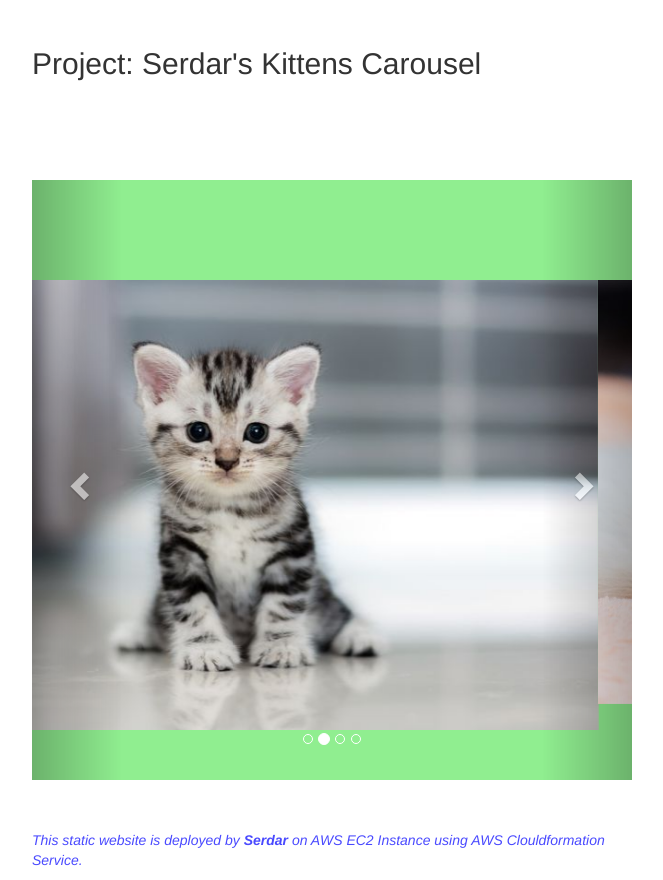
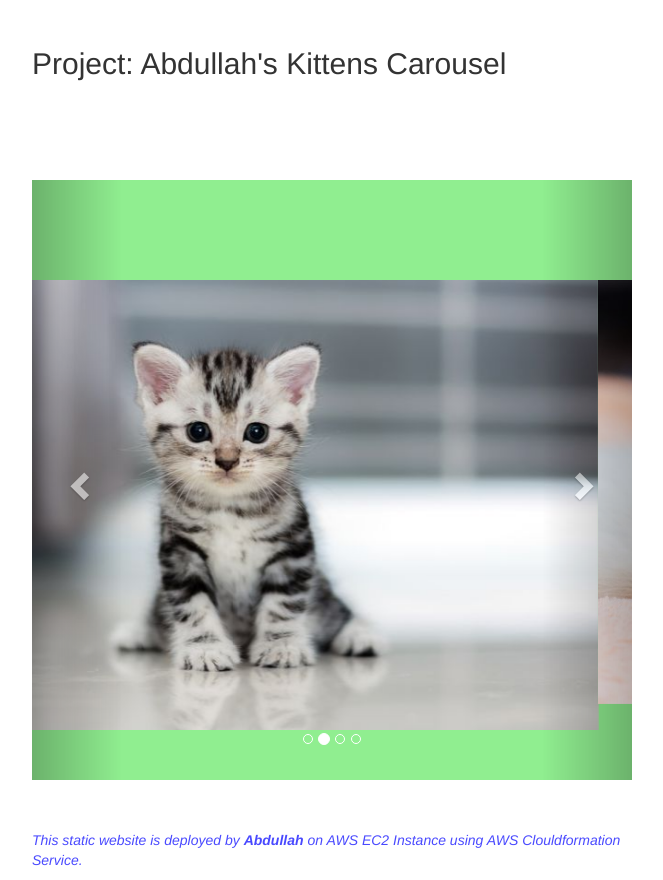
Before and after one commit to abdullahsahin27/my-repository, a plain HTML site: page Project-101-kittens-carousel-static-website-ec2/static-web/index.html in a window 1280 px wide. Shown: the part 403-1283 px from the top of the page, without its empty margins (308-971 px from the left). Drawn offline with nearby package versions, Linux system fonts and the light colour scheme.

Commit message:
fix my name

```diff
--- a/Project-101-kittens-carousel-static-website-ec2/static-web/index.html
+++ b/Project-101-kittens-carousel-static-website-ec2/static-web/index.html
@@ -45,7 +45,7 @@
 
   <div><img src="https://clarusway.com/wp-content/uploads/2020/06/clarusway_logo.png" /></div>
 
-  <h2> Project: Serdar's Kittens Carousel</h2>
+  <h2> Project: Abdullah's Kittens Carousel</h2>
 
   <div id="myCarousel" class="carousel slide" data-ride="carousel">
     <!-- Indicators -->
@@ -84,7 +84,7 @@
   </div>
 
 
-  <p class="footnote"><i>This static website is deployed by <b> Serdar </b> on AWS EC2 Instance using AWS
+  <p class="footnote"><i>This static website is deployed by <b> Abdullah </b> on AWS EC2 Instance using AWS
       Clouldformation Service.</i></p>
 </body>
 
```
